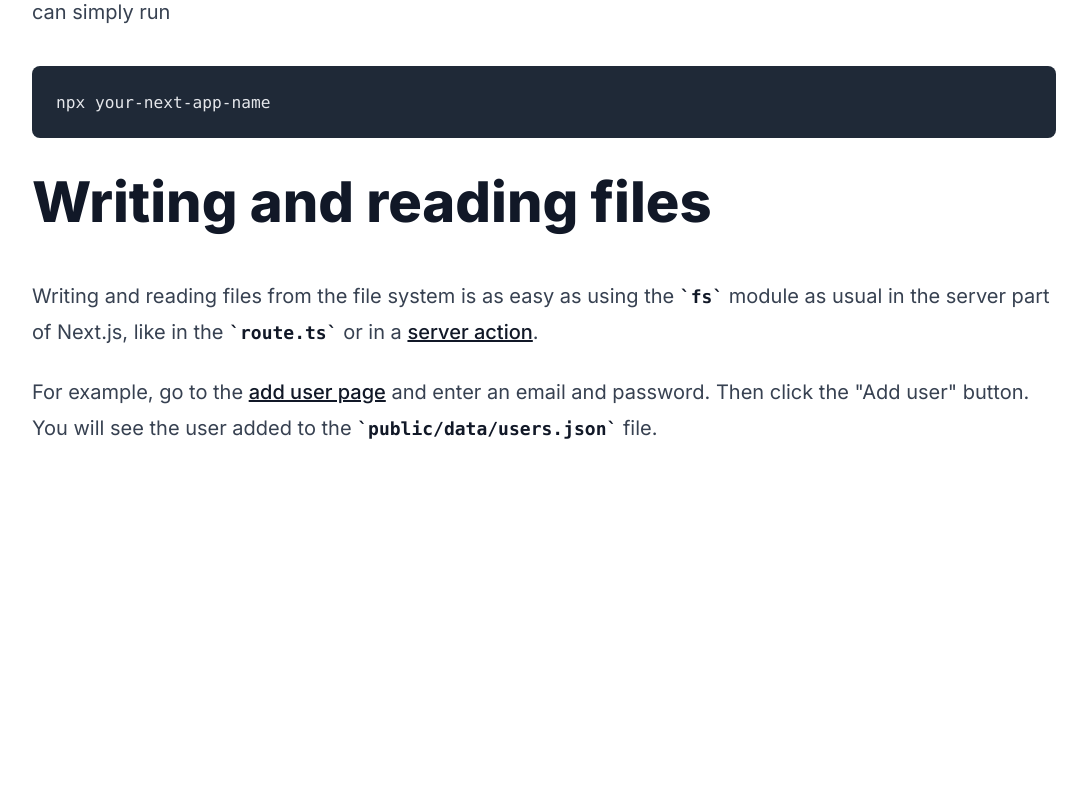
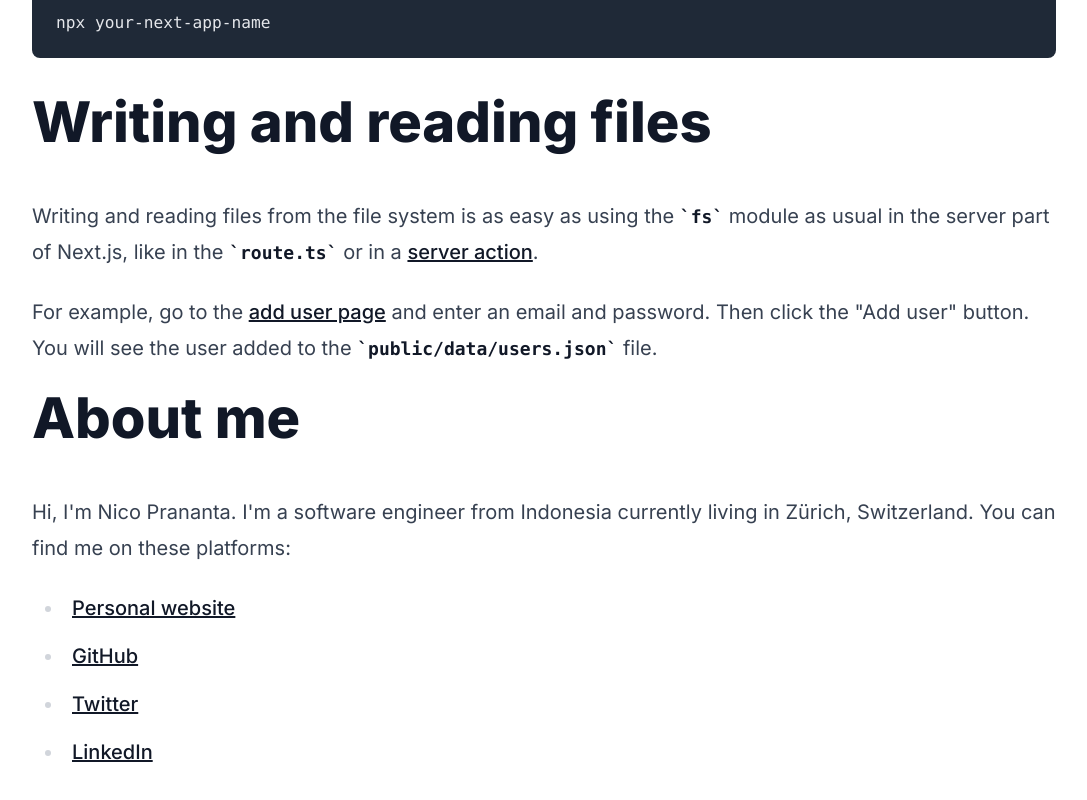
Before and after one commit to nicnocquee/nesktop, a Next.js app: page / in a window 1280 px wide. Shown: the part 1041-1841 px from the top of the page, without its empty margins (96-1183 px from the left). Before the commit the page ends 1615 px from the top, so only its background shows below. Built offline with nearby package versions, Linux system fonts and the light colour scheme.

Commit message:
update markdown

```diff
--- a/app/landing.mdx
+++ b/app/landing.mdx
@@ -15,3 +15,12 @@ npx your-next-app-name
 Writing and reading files from the file system is as easy as using the `fs` module as usual in the server part of Next.js, like in the `route.ts` or in a [server action](https://nextjs.org/docs/app/building-your-application/data-fetching/server-actions-and-mutations).
 
 For example, go to the [add user page](/add-user) and enter an email and password. Then click the "Add user" button. You will see the user added to the `public/data/users.json` file.
+
+# About me
+
+Hi, I'm Nico Prananta. I'm a software engineer from Indonesia currently living in Zürich, Switzerland. You can find me on these platforms:
+
+- [Personal website](https://nico.fyi)
+- [GitHub](https://github.com/nicnocquee)
+- [Twitter](https://twitter.com/2co_p)
+- [LinkedIn](https://www.linkedin.com/in/nico-prananta-884750200/)
--- a/app/page.tsx
+++ b/app/page.tsx
@@ -5,7 +5,7 @@ import Landing from "@/app/landing.mdx";
 
 export default function Home() {
   return (
-    <main className="flex min-h-screen flex-col items-center justify-between p-24 space-y-8">
+    <main className="flex min-h-screen flex-col items-center justify-between p-4 space-y-8">
       <Image unoptimized src={Friends} width={500} height={375} alt="friends" />
       <div className="w-full max-w-5xl mx-auto prose lg:prose-xl">
         <Landing />
```
Also changed, not shown: 1 other file (tests, documents, lock files or other folders).
